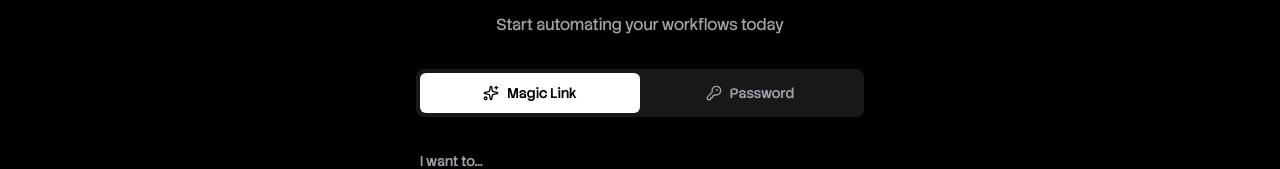
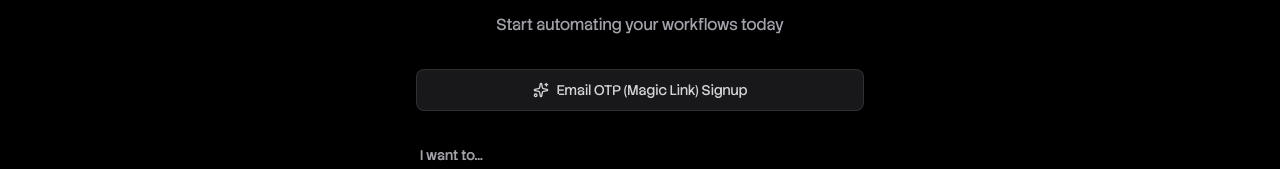
Before and after one commit to Adi-gitX/PEOPLE, a React (Vite) app in the folder client/: page /signup in a window 1280 px wide. Shown: the part 179-348 px from the top of the page. Built offline with nearby package versions, Linux system fonts and the light colour scheme; no server answers.

Commit message:
tweak UI

```diff
--- a/client/src/pages/AuthPage.jsx
+++ b/client/src/pages/AuthPage.jsx
@@ -6,6 +6,7 @@ import { EmailOtpForm } from '../components/auth/EmailOtpForm';
 import { PublicLayout } from '../components/layout/PublicLayout';
 import { KeyRound, Sparkles } from 'lucide-react';
 import { useAuthStore } from '../store/useAuthStore';
+import { getDefaultPathForRole } from '../lib/roleRouting';
 
 export default function AuthPage() {
     const [searchParams] = useSearchParams();
@@ -21,9 +22,7 @@ export default function AuthPage() {
 
     useEffect(() => {
         if (!isLoading && isAuthenticated && role && !isEmailLink) {
-            const dashboardPath = role === 'initiator'
-                ? '/dashboard/initiator'
-                : '/dashboard/contributor';
+            const dashboardPath = getDefaultPathForRole(role);
             navigate(dashboardPath, { replace: true });
         }
     }, [isAuthenticated, role, isLoading, navigate, isEmailLink]);
@@ -54,6 +53,7 @@ export default function AuthPage() {
                         </p>
                     </div>
 
+                    {mode === 'login' ? (
                         <div className="flex bg-zinc-900 rounded-lg p-1">
                             <button
                                 onClick={() => setAuthMethod('magic')}
@@ -76,9 +76,15 @@ export default function AuthPage() {
                                 Password
                             </button>
                         </div>
+                    ) : (
+                        <div className="flex items-center justify-center gap-2 py-2.5 rounded-lg border border-white/10 bg-zinc-900 text-sm text-zinc-300">
+                            <Sparkles className="w-4 h-4" />
+                            Email OTP (Magic Link) Signup
+                        </div>
+                    )}
 
                     <div>
-                        {authMethod === 'magic' ? (
+                        {mode === 'signup' || authMethod === 'magic' ? (
                             <EmailOtpForm mode={mode} />
                         ) : (
                             mode === 'login' ? <LoginForm /> : <SignupForm />
@@ -89,7 +95,13 @@ export default function AuthPage() {
                                 {mode === 'login' ? "Don't have an account? " : "Already have an account? "}
                             </span>
                             <button
-                                onClick={() => setMode(mode === 'login' ? 'signup' : 'login')}
+                                onClick={() => {
+                                    const nextMode = mode === 'login' ? 'signup' : 'login';
+                                    if (nextMode === 'signup') {
+                                        setAuthMethod('magic');
+                                    }
+                                    setMode(nextMode);
+                                }}
                                 className="font-medium text-white hover:text-white/80 transition-colors"
                             >
                                 {mode === 'login' ? 'Sign up' : 'Sign in'}
```
Lines whose indentation alone changed are shown as unchanged.
